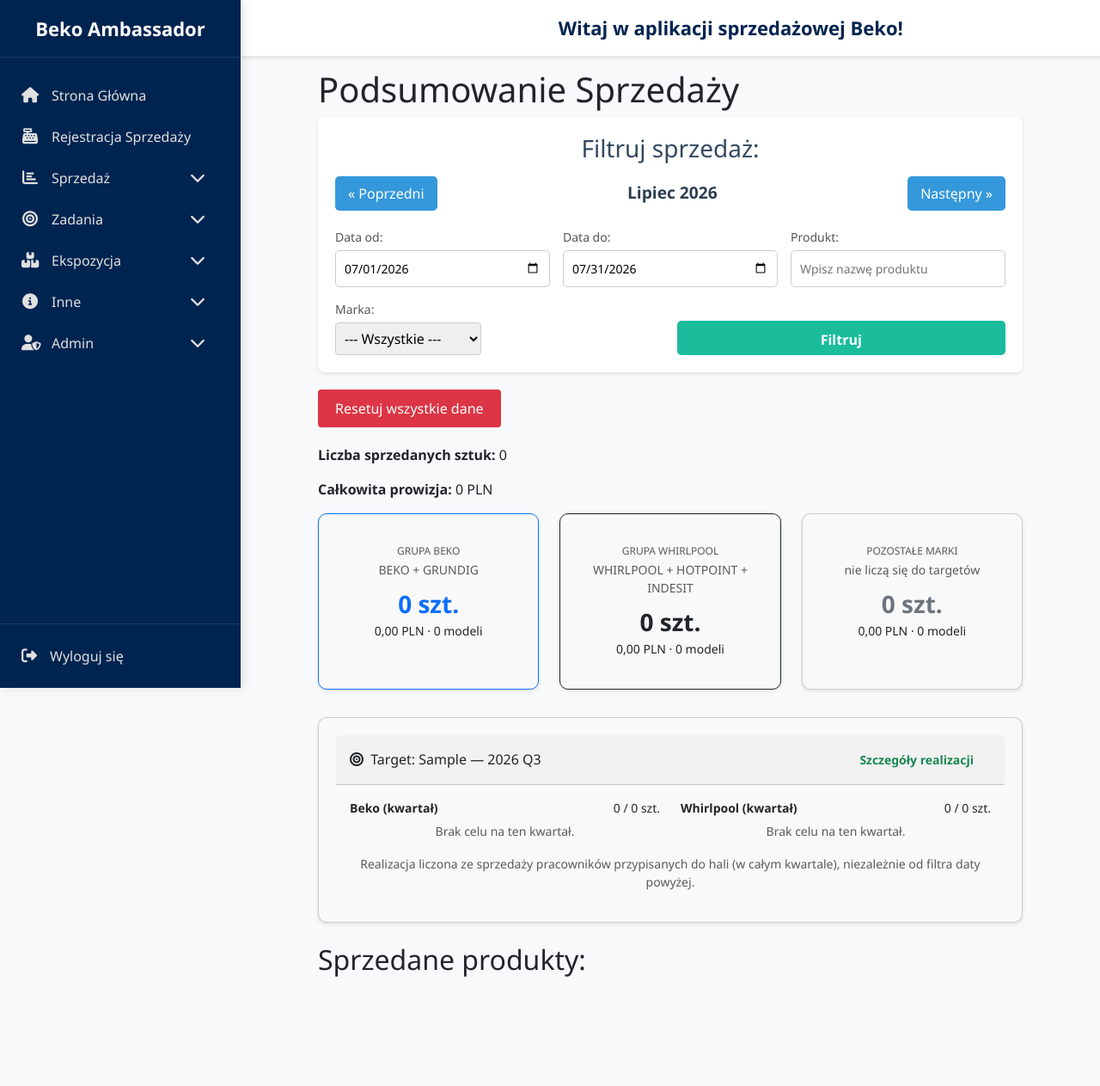
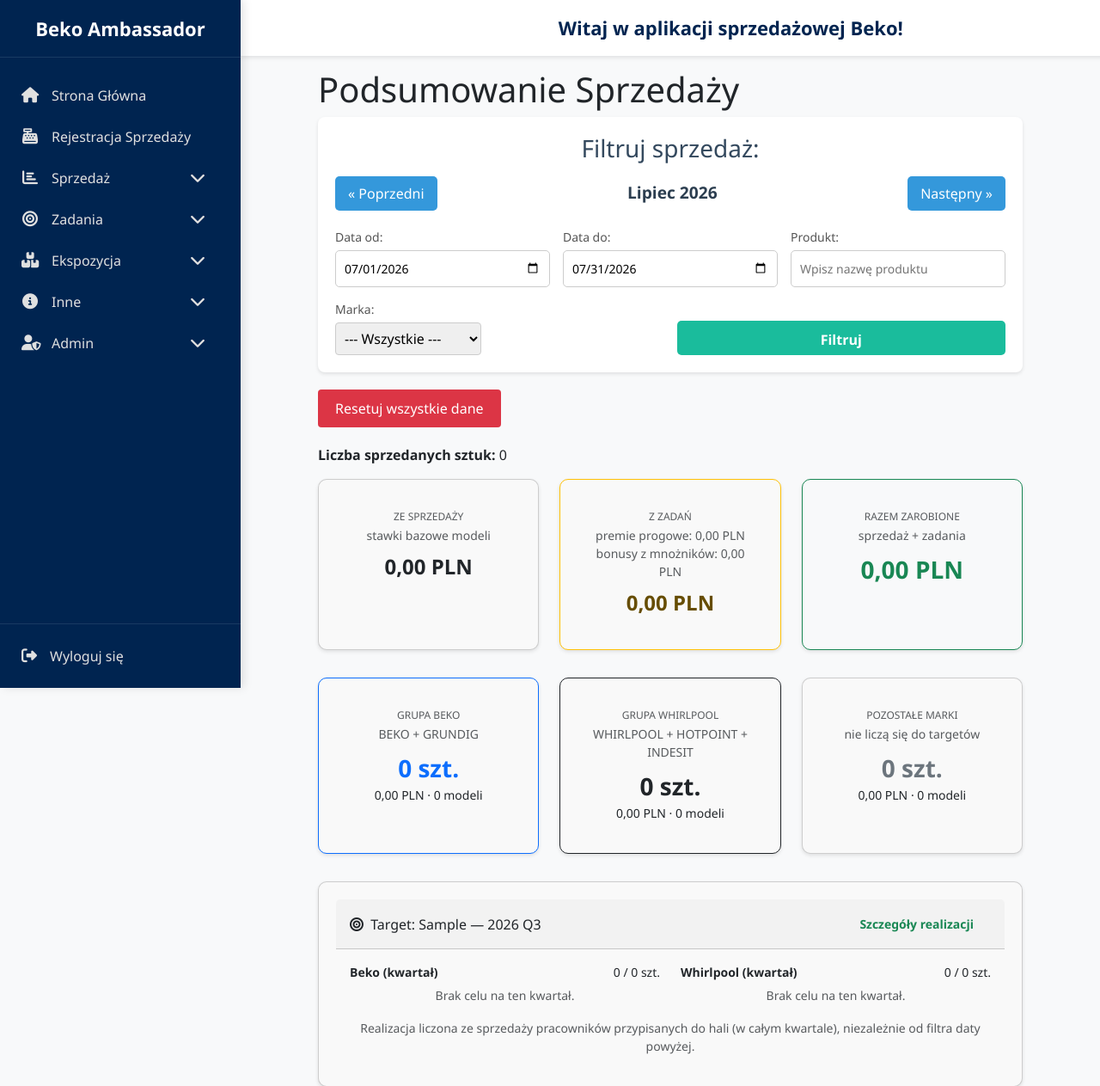
Before and after one commit to Fizyriusz/beko-sales-app, a Django app: page /produkty/podsumowanie/ in a window 1280 px wide. Shown: the top 1263 px of the page at 86% size. Before the commit the page ends 1136 px from the top, so only its background shows below. Run offline with Django 5.2, Linux system fonts and the light colour scheme; a user stored in the database is signed in; tables that the repository leaves empty hold one stand-in row (values such as "Sample post").

Commit message:
fix: widocznosc wszystkich zadan w podsumowaniu + rozbicie zarobku
Problem 1 - pokazywalo sie tylko jedno wykonane zadanie:
Stary warunek "if premia > 0" ukrywal zadania bez premii progowej, czyli:
- zadania typu Mix mnoznik (zarabiaja przez podniesiona stawke zapisana przy
  sprzedazy, wiec premia progowa zawsze wynosila 0) - nigdy sie nie pokazywaly
- zadania wykonane, ale bez wpisanej kwoty premii

Naprawa:
- Mix mnoznik: wykonanie wg prog_mix, zarobek = suma bonusow z jego sprzedazy
- pozostale typy: premia za najwyzszy osiagniety prog
- tabela pokazuje wszystkie zadania okresu (wykonane na gorze) ze statusem,
  postepem "sprzedane / prog", premia, bonusem i zarobkiem; nazwa linkuje
  do szczegolow zadania

Problem 2 - brak rozbicia zarobku:
Premie progowe nie wchodzily do "calkowitej prowizji", wiec nie bylo widac
laczne j kwoty. Dodane trzy kafle:
- Ze sprzedazy (liczba_sztuk * stawka)
- Z zadan (premie progowe + bonusy z mnoznikow, obie kwoty rozpisane)
- Razem zarobione (suma)
plus wiersz podsumowania w tabeli zadan.

Bonus mnoznikowy wchodzi do sumy raz (jest zapisany przy sprzedazy), wiec
dwa zadania mnoznikowe na tym samym produkcie nie dubluja kwoty.

Testy: pelny zestaw 64/64; 9 nowych testow (widocznosc Mix mnoznik, trzy
wykonane zadania widoczne, niewykonane oznaczone, sortowanie, rozbicie kwot
50+115=165, brak podwojnego liczenia, zgodnosc sumy z czesciami, odciecie
zadan spoza okresu, pierwszenstwo wyzszego progu).

Co-Authored-By: Claude Opus 4.8 <noreply@anthropic.com>

```diff
--- a/produkty/templates/produkty/podsumowanie_sprzedazy.html
+++ b/produkty/templates/produkty/podsumowanie_sprzedazy.html
@@ -51,7 +51,40 @@
 </div>
 
 <p><strong>Liczba sprzedanych sztuk:</strong> {{ liczba_sztuk }}</p>
-<p><strong>Całkowita prowizja:</strong> {{ calkowita_prowizja }} PLN</p>
+
+<!-- Rozbicie zarobku: sprzedaż / zadania / suma -->
+<div class="row mb-4">
+    <div class="col-md-4 mb-2">
+        <div class="card h-100">
+            <div class="card-body py-3">
+                <h6 class="text-uppercase text-muted mb-1" style="font-size:0.75rem;">Ze sprzedaży</h6>
+                <div class="small text-muted mb-2">stawki bazowe modeli</div>
+                <div class="fs-4 fw-bold">{{ prowizja_ze_sprzedazy|floatformat:2 }} PLN</div>
+            </div>
+        </div>
+    </div>
+    <div class="col-md-4 mb-2">
+        <div class="card border-warning h-100">
+            <div class="card-body py-3">
+                <h6 class="text-uppercase text-muted mb-1" style="font-size:0.75rem;">Z zadań</h6>
+                <div class="small text-muted mb-2">
+                    premie progowe: {{ premie_progowe|floatformat:2 }} PLN<br>
+                    bonusy z mnożników: {{ bonus_mnoznikowy|floatformat:2 }} PLN
+                </div>
+                <div class="fs-4 fw-bold text-warning-emphasis">{{ prowizja_z_zadan|floatformat:2 }} PLN</div>
+            </div>
+        </div>
+    </div>
+    <div class="col-md-4 mb-2">
+        <div class="card border-success h-100 bg-light">
+            <div class="card-body py-3">
+                <h6 class="text-uppercase text-muted mb-1" style="font-size:0.75rem;">Razem zarobione</h6>
+                <div class="small text-muted mb-2">sprzedaż + zadania</div>
+                <div class="fs-3 fw-bold text-success">{{ suma_calkowita|floatformat:2 }} PLN</div>
+            </div>
+        </div>
+    </div>
+</div>
 
 <!-- Podział na grupy targetowe -->
 <div class="row mb-4">
@@ -214,23 +247,64 @@
 {% endif %}
 {% if task_rewards %}
 <h2>Rozliczenia zadań</h2>
-<table>
-    <thead>
+<p class="text-muted small">
+    Zadania aktywne w wybranym okresie. Wykonane są na górze.
+    Zadania typu „Mix mnożnik” zarabiają przez podniesioną stawkę przy każdej sprzedaży
+    (kolumna „Bonus”), a pozostałe przez premię za osiągnięty próg.
+</p>
+<table class="table table-striped align-middle">
+    <thead class="table-dark">
         <tr>
             <th>Zadanie</th>
-            <th>Sprzedane sztuki</th>
-            <th>Premia</th>
+            <th>Typ</th>
+            <th class="text-center">Status</th>
+            <th class="text-center">Sprzedane / próg</th>
+            <th class="text-end">Premia</th>
+            <th class="text-end">Bonus</th>
+            <th class="text-end">Zarobek</th>
         </tr>
     </thead>
     <tbody>
         {% for r in task_rewards %}
-        <tr>
-            <td>{{ r.nazwa }}</td>
-            <td>{{ r.sprzedane }}</td>
-            <td>{{ r.premia }} PLN</td>
+        <tr {% if r.wykonane %}class="table-success"{% endif %}>
+            <td>
+                <a href="{% url 'produkty:szczegoly_zadania' r.id %}">{{ r.nazwa }}</a>
+                <br><small class="text-muted">{{ r.data_start }} – {{ r.data_koniec }}</small>
+            </td>
+            <td><small>{{ r.typ }}</small></td>
+            <td class="text-center">
+                {% if r.wykonane %}
+                    <span class="badge bg-success">Wykonane</span>
+                {% else %}
+                    <span class="badge bg-secondary">W trakcie</span>
+                {% endif %}
+            </td>
+            <td class="text-center">
+                <strong>{{ r.sprzedane }}</strong>
+                {% if r.prog_osiagniety %}
+                    / {{ r.prog_osiagniety }}
+                {% elif r.prog_mix %}
+                    / {{ r.prog_mix }}
+                {% elif r.prog_2 %}
+                    / {{ r.prog_1 }} lub {{ r.prog_2 }}
+                {% elif r.prog_1 %}
+                    / {{ r.prog_1 }}
+                {% endif %}
+            </td>
+            <td class="text-end">{% if r.premia %}{{ r.premia|floatformat:2 }} PLN{% else %}<span class="text-muted">—</span>{% endif %}</td>
+            <td class="text-end">{% if r.bonus_mnoznik %}{{ r.bonus_mnoznik|floatformat:2 }} PLN{% else %}<span class="text-muted">—</span>{% endif %}</td>
+            <td class="text-end"><strong>{% if r.zarobek %}{{ r.zarobek|floatformat:2 }} PLN{% else %}—{% endif %}</strong></td>
         </tr>
         {% endfor %}
     </tbody>
+    <tfoot>
+        <tr class="fw-bold">
+            <td colspan="4" class="text-end">Razem z zadań:</td>
+            <td class="text-end">{{ premie_progowe|floatformat:2 }} PLN</td>
+            <td class="text-end">{{ bonus_mnoznikowy|floatformat:2 }} PLN</td>
+            <td class="text-end text-success">{{ prowizja_z_zadan|floatformat:2 }} PLN</td>
+        </tr>
+    </tfoot>
 </table>
 {% endif %}
 {% endblock %}
--- a/produkty/views.py
+++ b/produkty/views.py
@@ -372,7 +372,8 @@ def podsumowanie_sprzedazy(request):
     # Prowizja = baza (liczba_sztuk * stawka) + bonus z zadan (pole prowizja),
     # spojnie z widokiem dziennym (daily_sales_view).
     sprzedaz_annotated = sprzedaz_qs.annotate(
-        obliczona_prowizja=models.F('liczba_sztuk') * models.F('produkt__stawka') + models.F('prowizja')
+        prowizja_baza=models.F('liczba_sztuk') * models.F('produkt__stawka'),
+        obliczona_prowizja=models.F('liczba_sztuk') * models.F('produkt__stawka') + models.F('prowizja'),
     )
 
     sprzedaz_podsumowanie = (
@@ -399,10 +400,21 @@ def podsumowanie_sprzedazy(request):
             'liczba_sztuk': s['liczba_sztuk']
         }
 
-    # Task rewards computation
+    # ==== Zadania: premie progowe i bonusy mnoznikowe ====
+    # Wczesniej pokazywaly sie tylko zadania z premia progowa > 0, wiec zadania
+    # typu "Mix mnoznik" (bonus naliczany per sprzedaz) nigdy nie byly widoczne,
+    # tak samo jak zadania wykonane, ale bez ustawionej kwoty premii.
+    zakres_od = data_od or data_do
+    zakres_do = data_do or data_od
+
     task_rewards = []
-    if data_od and data_do:
-        tasks = Zadanie.objects.filter(data_start__lte=data_do, data_koniec__gte=data_od)
+    premie_progowe = Decimal("0.00")
+
+    if zakres_od and zakres_do:
+        tasks = Zadanie.objects.filter(
+            data_start__lte=zakres_do, data_koniec__gte=zakres_od
+        ).prefetch_related('produkty')
+
         for task in tasks:
             sales_in_task = Sprzedaz.objects.filter(
                 produkt__in=task.produkty.all(),
@@ -411,17 +423,50 @@ def podsumowanie_sprzedazy(request):
             total_sold = sales_in_task.aggregate(suma=Sum('liczba_sztuk'))['suma'] or 0
 
             premia = Decimal("0.00")
-            if task.prog_2 and total_sold >= task.prog_2:
-                premia = task.prog_2_premia or Decimal("0.00")
-            elif task.prog_1 and total_sold >= task.prog_1:
-                premia = task.prog_1_premia or Decimal("0.00")
-
-            if premia > 0:
-                task_rewards.append({
-                    'nazwa': task.nazwa,
-                    'sprzedane': total_sold,
-                    'premia': premia
-                })
+            bonus_mnoznik = Decimal("0.00")
+            prog_osiagniety = None
+            wykonane = False
+
+            if task.typ == Zadanie.Typ.MIX_MNOZNIK:
+                # Bonus tego typu jest juz zapisany przy kazdej sprzedazy (pole prowizja).
+                bonus_mnoznik = sales_in_task.aggregate(s=Sum('prowizja'))['s'] or Decimal("0.00")
+                if task.prog_mix:
+                    wykonane = total_sold >= task.prog_mix
+                    if wykonane:
+                        prog_osiagniety = task.prog_mix
+            else:
+                if task.prog_2 and total_sold >= task.prog_2:
+                    premia = task.prog_2_premia or Decimal("0.00")
+                    prog_osiagniety = task.prog_2
+                    wykonane = True
+                elif task.prog_1 and total_sold >= task.prog_1:
+                    premia = task.prog_1_premia or Decimal("0.00")
+                    prog_osiagniety = task.prog_1
+                    wykonane = True
+
+            premie_progowe += premia
+
+            task_rewards.append({
+                'id': task.id,
+                'nazwa': task.nazwa,
+                'typ': task.get_typ_display(),
+                'sprzedane': total_sold,
+                'prog_1': task.prog_1,
+                'prog_2': task.prog_2,
+                'prog_mix': task.prog_mix,
+                'prog_osiagniety': prog_osiagniety,
+                'premia': premia,
+                'bonus_mnoznik': bonus_mnoznik,
+                'zarobek': premia + bonus_mnoznik,
+                'wykonane': wykonane,
+                'data_start': task.data_start,
+                'data_koniec': task.data_koniec,
+            })
+
+        # Wykonane na gorze, potem wedlug zarobku.
+        task_rewards.sort(key=lambda t: (not t['wykonane'], -t['zarobek'], t['nazwa']))
+
+    zadania_wykonane = [t for t in task_rewards if t['wykonane']]
 
     grupa_beko_marki = list(GRUPA_BEKO_MARKI)
     grupa_whirlpool_marki = list(GRUPA_WHIRLPOOL_MARKI)
@@ -452,8 +497,18 @@ def podsumowanie_sprzedazy(request):
 
     agregaty = sprzedaz_annotated.aggregate(
         calkowita_liczba_sztuk=Sum('liczba_sztuk'),
-        calkowita_prowizja=Sum('obliczona_prowizja')
+        calkowita_prowizja=Sum('obliczona_prowizja'),
+        suma_bazowa=Sum('prowizja_baza'),
+        suma_bonusow=Sum('prowizja'),
     )
+
+    # Rozbicie zarobku: sama sprzedaz vs zadania vs suma.
+    # Bonus mnoznikowy jest zapisany przy sprzedazy (pole prowizja), a premie
+    # progowe licza sie osobno - dzieki temu nic nie jest liczone podwojnie.
+    prowizja_ze_sprzedazy = agregaty['suma_bazowa'] or Decimal("0.00")
+    bonus_mnoznikowy = agregaty['suma_bonusow'] or Decimal("0.00")
+    prowizja_z_zadan = bonus_mnoznikowy + premie_progowe
+    suma_calkowita = prowizja_ze_sprzedazy + prowizja_z_zadan
 
     # Postep targetu hali dla kwartalu obejmujacego wybrany okres.
     postep_targetu = None
@@ -480,6 +535,12 @@ def podsumowanie_sprzedazy(request):
         'postep_targetu': postep_targetu,
         'liczba_sztuk': agregaty['calkowita_liczba_sztuk'] or 0,
         'calkowita_prowizja': agregaty['calkowita_prowizja'] or 0,
+        'prowizja_ze_sprzedazy': prowizja_ze_sprzedazy,
+        'bonus_mnoznikowy': bonus_mnoznikowy,
+        'premie_progowe': premie_progowe,
+        'prowizja_z_zadan': prowizja_z_zadan,
+        'suma_calkowita': suma_calkowita,
+        'zadania_wykonane': zadania_wykonane,
         'data_od': data_od,
         'data_do': data_do,
         'produkt': produkt_nazwa or '',
```
Also changed, not shown: produkty/tests_podsumowanie.py (added, +129 -0 lines).
